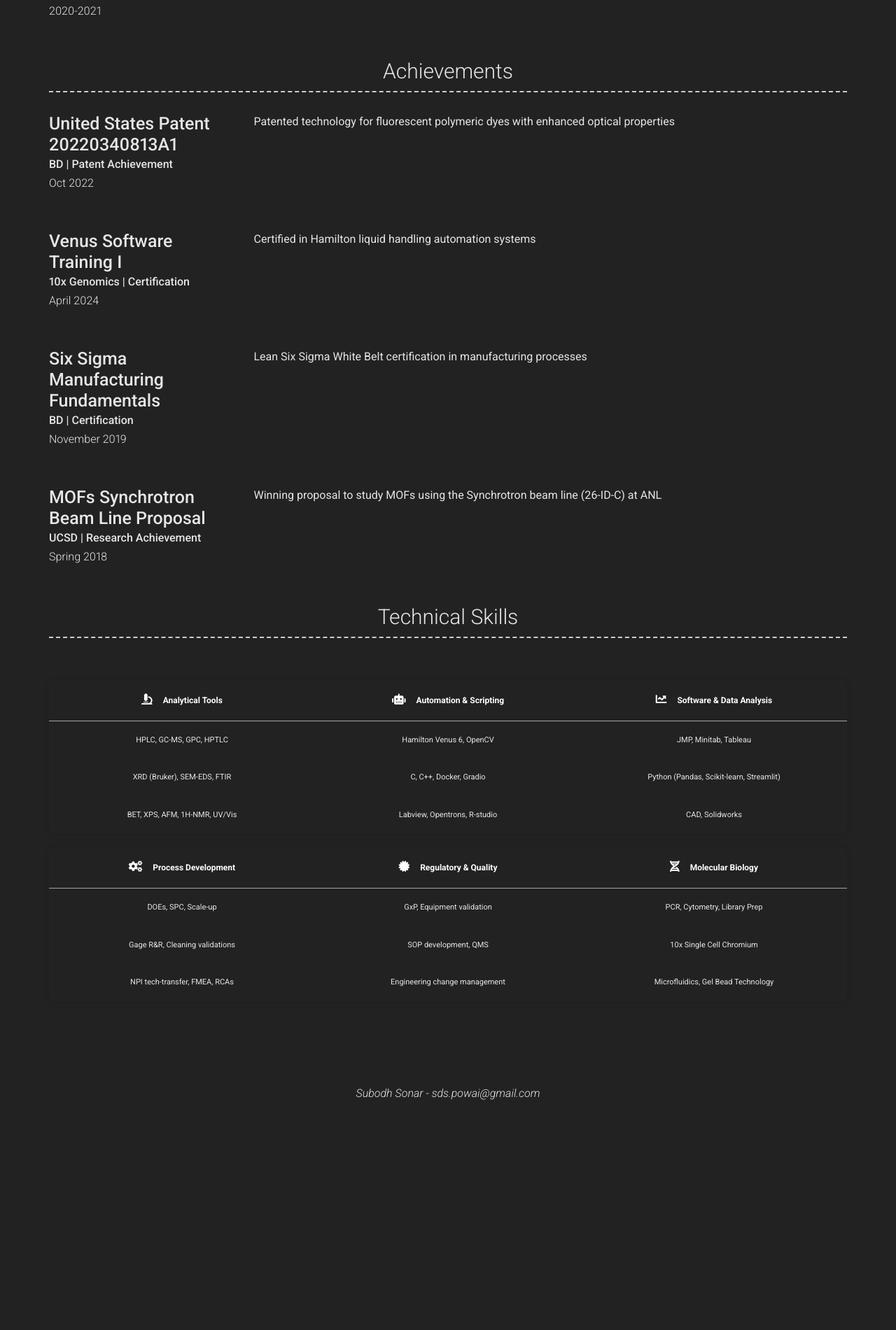
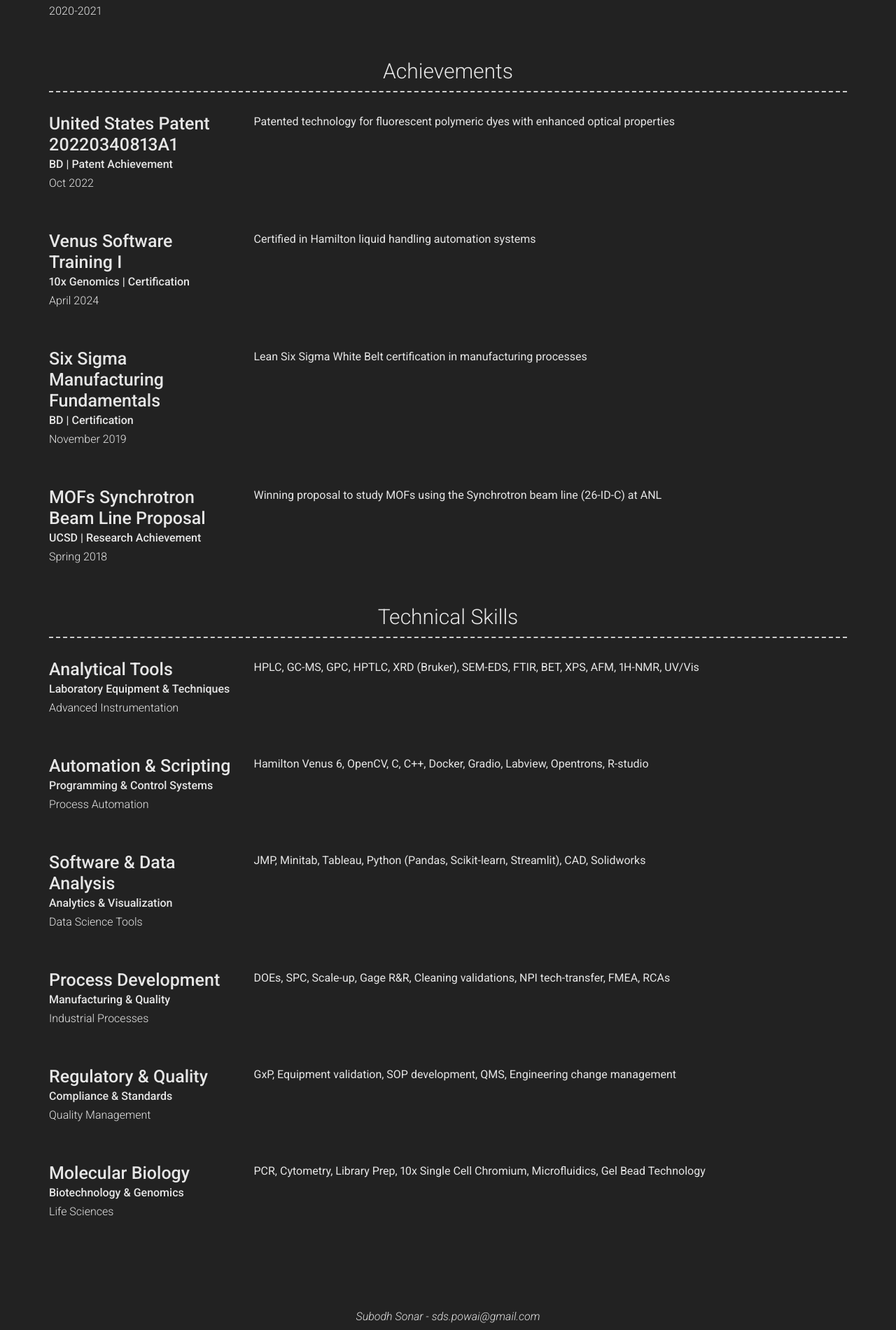
Before and after one commit to subodh122/subodh122.github.io, a Jekyll site: the page built from index.md, in a window 1280 px wide. Shown: the part 3715-5616 px from the top of the page at 70% size. Built offline with Jekyll 4.4.1, drawn with Linux system fonts in a browser that asks for light colours; nearby versions of some CDN libraries; before the commit the page ends 5298 px from its top, so only the background shows below that.

Commit message:
Convert skills section to three-column text fields with consistent font size matching other sections

```diff
--- a/_config.yml
+++ b/_config.yml
@@ -226,112 +226,49 @@ content:
         description: "Winning proposal to study MOFs using the Synchrotron beam line (26-ID-C) at ANL"
 
   - title: Technical Skills
-    layout: text
-    content: |
-      <style>
-        .skills-table {
-          width: 100%;
-          border-collapse: collapse;
-          margin: 20px 0;
-          background: var(--card-background);
-          border-radius: 8px;
-          overflow: hidden;
-          box-shadow: 0 2px 10px rgba(0,0,0,0.1);
-          font-family: inherit;
-        }
-        .skills-table th {
-          background: var(--primary-color);
-          color: white;
-          padding: 20px 15px;
-          text-align: center;
-          font-weight: 600;
-          font-size: 1.2em;
-          font-family: inherit;
-        }
-        .skills-table th i {
-          margin-right: 12px;
-          font-size: 1.3em;
-        }
-        .skills-table td {
-          padding: 18px 15px;
-          text-align: center;
-          border-bottom: 1px solid var(--border-color);
-          font-size: 1.1em;
-          line-height: 1.6;
-          font-family: inherit;
-          color: var(--text-color);
-        }
-        .skills-table tr:last-child td {
-          border-bottom: none;
-        }
-        .skills-table tr:hover {
-          background: var(--hover-color);
-        }
-        @media (max-width: 768px) {
-          .skills-table th {
-            font-size: 1.1em;
-            padding: 16px 10px;
-          }
-          .skills-table td {
-            font-size: 1em;
-            padding: 14px 10px;
-          }
-        }
-      </style>
+    layout: list
+    content:
+      - layout: left
+        title: Analytical Tools
+        sub_title: Laboratory Equipment & Techniques
+        caption: Advanced Instrumentation
+        description: |
+          HPLC, GC-MS, GPC, HPTLC, XRD (Bruker), SEM-EDS, FTIR, BET, XPS, AFM, 1H-NMR, UV/Vis
 
-      <table class="skills-table">
-        <thead>
-          <tr>
-            <th><i class="fas fa-microscope"></i> Analytical Tools</th>
-            <th><i class="fas fa-robot"></i> Automation & Scripting</th>
-            <th><i class="fas fa-chart-line"></i> Software & Data Analysis</th>
-          </tr>
-        </thead>
-        <tbody>
-          <tr>
-            <td>HPLC, GC-MS, GPC, HPTLC</td>
-            <td>Hamilton Venus 6, OpenCV</td>
-            <td>JMP, Minitab, Tableau</td>
-          </tr>
-          <tr>
-            <td>XRD (Bruker), SEM-EDS, FTIR</td>
-            <td>C, C++, Docker, Gradio</td>
-            <td>Python (Pandas, Scikit-learn, Streamlit)</td>
-          </tr>
-          <tr>
-            <td>BET, XPS, AFM, 1H-NMR, UV/Vis</td>
-            <td>Labview, Opentrons, R-studio</td>
-            <td>CAD, Solidworks</td>
-          </tr>
-        </tbody>
-      </table>
+      - layout: left
+        title: Automation & Scripting
+        sub_title: Programming & Control Systems
+        caption: Process Automation
+        description: |
+          Hamilton Venus 6, OpenCV, C, C++, Docker, Gradio, Labview, Opentrons, R-studio
 
-      <table class="skills-table">
-        <thead>
-          <tr>
-            <th><i class="fas fa-cogs"></i> Process Development</th>
-            <th><i class="fas fa-certificate"></i> Regulatory & Quality</th>
-            <th><i class="fas fa-dna"></i> Molecular Biology</th>
-          </tr>
-        </thead>
-        <tbody>
-          <tr>
-            <td>DOEs, SPC, Scale-up</td>
-            <td>GxP, Equipment validation</td>
-            <td>PCR, Cytometry, Library Prep</td>
-          </tr>
-          <tr>
-            <td>Gage R&R, Cleaning validations</td>
-            <td>SOP development, QMS</td>
-            <td>10x Single Cell Chromium</td>
-          </tr>
-          <tr>
-            <td>NPI tech-transfer, FMEA, RCAs</td>
-            <td>Engineering change management</td>
-            <td>Microfluidics, Gel Bead Technology</td>
-          </tr>
-        </tbody>
-      </table>
+      - layout: left
+        title: Software & Data Analysis
+        sub_title: Analytics & Visualization
+        caption: Data Science Tools
+        description: |
+          JMP, Minitab, Tableau, Python (Pandas, Scikit-learn, Streamlit), CAD, Solidworks
+
+      - layout: left
+        title: Process Development
+        sub_title: Manufacturing & Quality
+        caption: Industrial Processes
+        description: |
+          DOEs, SPC, Scale-up, Gage R&R, Cleaning validations, NPI tech-transfer, FMEA, RCAs
+
+      - layout: left
+        title: Regulatory & Quality
+        sub_title: Compliance & Standards
+        caption: Quality Management
+        description: |
+          GxP, Equipment validation, SOP development, QMS, Engineering change management
+
+      - layout: left
+        title: Molecular Biology
+        sub_title: Biotechnology & Genomics
+        caption: Life Sciences
+        description: |
+          PCR, Cytometry, Library Prep, 10x Single Cell Chromium, Microfluidics, Gel Bead Technology
 
 # More Section
 more_title: Professional Experience & Research
```
